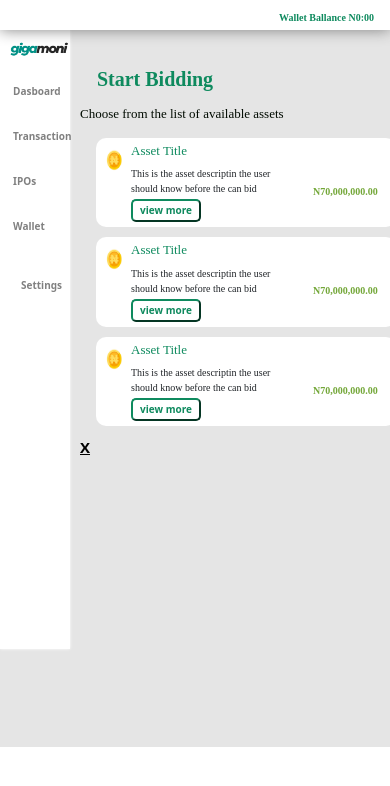
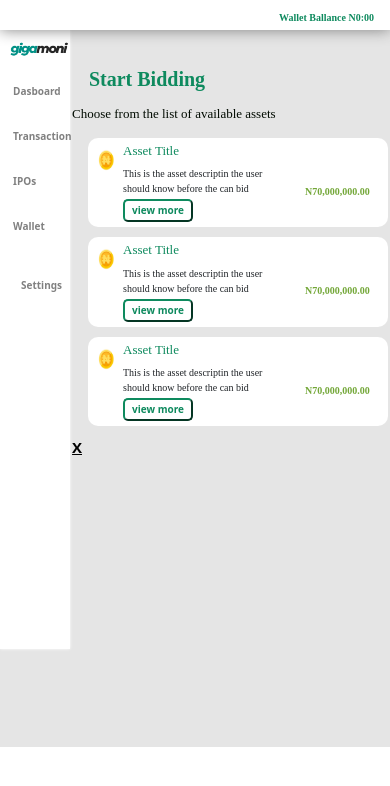
Before and after one commit to Peter-Dumbari/gigamoni, a React (Create React App) app: page /startbiding in a window 390 px wide. Shown: the top 786 px of the page. Built offline with nearby package versions, Linux system fonts and the light colour scheme.

Commit message:
og recent commit

```diff
--- a/src/components/pages/startbbing.css
+++ b/src/components/pages/startbbing.css
@@ -116,9 +116,10 @@
 
   @media (min-width: 320px) and (max-width: 767px){
     .startbbing__container{
-        margin: 2rem 0 0 5rem;
+        margin: 2rem 0 0 4.5rem;
         width: 100%;
         padding-right: 3rem;
+        max-width: 1500px;
     }
 
     .startbidding__header{
@@ -142,6 +143,7 @@
     width: 300px;
     margin-bottom: 10px ;
     margin-left: 1rem;
+
 }
 
 
@@ -159,6 +161,7 @@
 
 .startbidding__card h4{
     font-size: 10px;
+    float: left;
 }
 
 .startbidding__card p{
```
